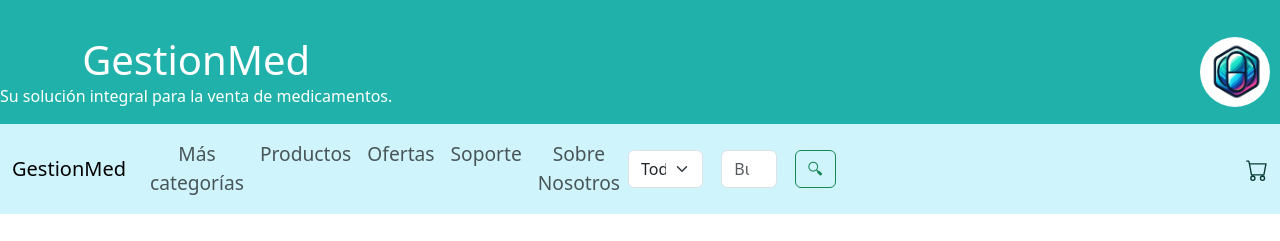
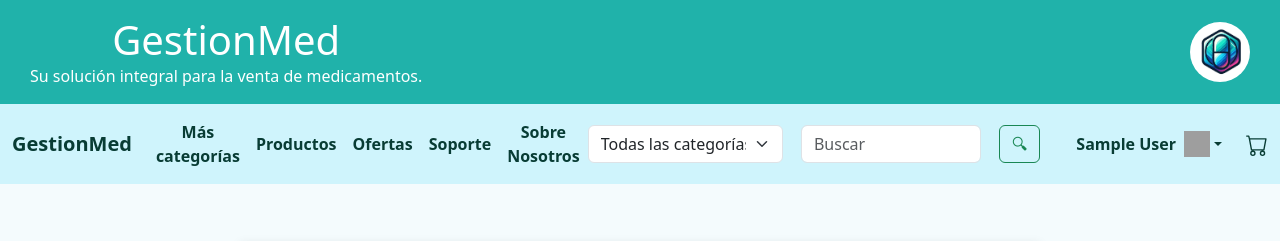
Before and after one commit to J-ader/SCGI-ventas, a Flask app: template templates/index.html in a window 1280 px wide. Shown: the top 241 px of the page. Run offline with Flask 3, Linux system fonts and the light colour scheme; the template is opened without the code that fills it, so the values that code supplies are empty; the visitor is signed in with stand-in values (Sample User, id 1); some libraries are stand-ins or nearby versions; grey boxes are pictures that could not be loaded.

Commit message:
restructuración, confg parte visual de seccion usuario, aplicado estandares de codificación

```diff
--- a/static/Index.css
+++ b/static/Index.css
@@ -1,209 +1,32 @@
+/* -------------------- RESET Y BASE -------------------- */
 body {
     font-family: Arial, sans-serif;
     margin: 0;
     padding: 0;
-
-        background-color: #d1f6fd;
-        /* Azul celeste claro */
+    background-color: #58bace;
 }
 
 header {
     background-color: #20b2aa;
-        /* Verde azulado */
     color: white;
     text-align: center;
-        padding: 20px 0px 0px 0px;
+    padding: 0;
 }
 
-    .logo_{
-        height: 70px; /* Ajusta la altura deseada */
-        width: 70px; /* Para que sea cuadrado inicialmente */
-        border-radius: 50%; /* Para hacerlo circular */
-        margin-right: 10px; /* Espacio entre el logo y el texto */
+.logo_ {
+    height: 60px;
+    width: 60px;
+    border-radius: 50%;
 }
 
-    /* Estilos para la barra de navegación */
-    nav {
-        background-color: #1ee6c9;
-        padding: 0.5em;
-        font-family: inherit;
-        font-size: larger;
-        margin: 0;
-        display: flex;
-        justify-content: space-around;
-        /* Espaciado uniforme entre los elementos */
-        align-items: center;
-        /* Alinea verticalmente los elementos */
-    }
-
-    nav ul {
-        list-style-type: none;
-        padding: 0;
-        margin: 0;
-        display: flex;
-        justify-content: space-around;
-        /* Distribuye uniformemente los elementos */
-        width: 100%;
-        /* Asegura que los elementos llenen todo el espacio horizontal */
-        gap: 0;
-        /* Espacio adicional entre los elementos (ajústalo si lo necesitas) */
-    }
-
-    nav ul li {
-        text-align: center;
-    }
-
-    nav ul li a {
-        color: #083c34;
-        text-decoration: none;
-    }
-
-    #nav-link{
-        color: #083c34;
-        text-decoration: none;
-    }
-
-
-
-
-
-
-    /* Estilo del formulario de búsqueda */
-    form.d-flex {
+.container-fluid-1 {
+    background-color: #20b2aa;
+    color: white;
+    padding: 10px 30px;
     display: flex;
     align-items: center;
-        gap: 10px;
-        /* Espacio entre el input y el botón */
+    justify-content: space-between;
 }
-
-    /* Estilo del ícono al final */
-    nav img {
-        margin-left: 15px;
-    }
-
-    /* Botón de menú oculto por defecto */
-    .toggle-nav {
-        display: none;
-        /* Oculta el botón inicialmente */
-    }
-
-
-
-
-
-
-
-
-
-
-
-
-
-
-
-
-
-
-
-    /* Estilos para la barra de navegación en pantallas pequeñas */
-    @media (max-width: 767px) {
-        nav ul {
-            flex-direction: column;
-            display: none;
-            /* Oculta la barra de navegación por defecto en pantallas pequeñas */
-        }
-
-        nav ul li {
-            margin-right: 0;
-        }
-
-        nav ul li a {
-            display: block;
-            padding: 10px;
-            border-bottom: 1px solid #ccc;
-        }
-
-        nav ul li:last-child a {
-            border-bottom: none;
-        }
-    }
-
-
-
-
-    /* Boton para desplegar la lista */
-    .toggle-nav {
-        display: block;
-        display: block;
-        /* Muestra el botón en pantallas pequeñas */
-        background-color: #1ee6c9;
-        border: none;
-        padding: 0.5em;
-        color: #083c34;
-        font-size: 1em;
-        cursor: pointer;
-
-        padding: 10px;
-
-
-    }
-
-    /* Estilos para la lista desplegable */
-    .nav-show {
-        display: block;
-    }
-
-
-    /* Estilos personalizados para la sección Contactanos */
-    .contact ul li a {
-        color: #007BFF;
-        /* Azul intenso */
-        font-weight: bold;
-        text-decoration: none;
-        border-bottom: 2px solid #007BFF;
-        /* Línea debajo */
-        transition: all 0.3s ease;
-    }
-
-    .contact ul li a:hover {
-        color: #0056b3;
-        /* Azul más oscuro al pasar el cursor */
-        border-bottom: 2px solid #0056b3;
-        /* Cambia la línea al mismo color */
-        background-color: #E3F2FD;
-        /* Fondo azul claro */
-        padding: 0.1rem 0.3rem;
-        /* Añade un pequeño relleno */
-        border-radius: 4px;
-        /* Bordes redondeados */
-    }
-
-    /* Estilos personalizados para la sección Ayuda */
-    .help ul li a {
-        color: #FF4500;
-        /* Naranja fuerte */
-        font-style: italic;
-        /* Texto en cursiva */
-        text-decoration: underline;
-        /* Subrayado */
-        transition: color 0.3s ease, background-color 0.3s ease;
-    }
-
-    .help ul li a:hover {
-        color: #FFFFFF;
-        /* Texto blanco al pasar el cursor */
-        background-color: #FF4500;
-        /* Fondo naranja fuerte */
-        text-decoration: none;
-        /* Sin subrayado */
-        padding: 0.2rem 0.4rem;
-        /* Relleno interno */
-        border-radius: 6px;
-        /* Bordes redondeados */
-    }
-
-
-
 
 .container {
     width: 80%;
@@ -211,80 +34,93 @@
     padding: 2em;
 }
 
-    .cta-button {
-        background-color: #ff69b4;
-        /* Rosa mas intenso */
-        color: white;
-        padding: 10px 20px;
-        text-decoration: none;
-        border-radius: 5px;
-        display: inline-block;
-        margin-top: 20px;
+.img-fluid {
+    max-width: 100%;
+    height: auto;
 }
 
-    /* -------------------agregado prueba---------------------- */
-
-    footer {
-        background-color: #18d0f4;
-        padding: 1em;
-        text-align: center;
-        color: #fff;
+/* -------------------- NAVBAR Y DROPDOWN -------------------- */
+/* Barra de navegación principal y elementos */
+nav ul {
+    display: flex;
+    align-items: center;
+    margin: 0;
+    padding: 0;
+    list-style: none;
 }
 
-    .dani {
-
-        padding: 0.5em;
+nav ul li {
     text-align: center;
-        /* Add this to center the nav */
-        width: 100%;
-        /* Add this to make it full width */
-        margin: 0;
-        /* Elimina los margenes */
 }
 
-    .dani ul {
-        padding-left: 25px;
-        padding-right: 25px;
-        display: flex;
-        /* Add this to make the list items inline-block */
-        justify-content: space-between;
-        /* Add this to space the list items evenly */
-        margin: 0;
-        /* Elimina los margenes */
+nav ul li a,
+#nav-link,
+.navbar-brand,
+.navbar-nav .nav-link {
+    color: #083c34 !important;
+    text-decoration: none;
+    font-weight: 600;
 }
 
-    .dani li {
-        margin: 0;
-        /* Elimina los margenes */
-        padding-top: 0.5%;
+.navbar-nav .nav-link.active {
+    color: #20b2aa !important;
 }
 
-    .dropdown {
-        display: none;
-        /* Hide the dropdown by default */
-        position: absolute;
-        /* Position the dropdown absolutely */
-        background-color: #ffc0cb;
-        /* Rosa */
-        padding: 10px;
-        border: 1px solid #ccc;
-        border-radius: 5px;
-        box-shadow: 0 0 10px rgba(0, 0, 0, 0.2);
+.navbar-nav .nav-link:hover {
+    color: #386d7d !important;
 }
 
-    .dani li:hover>.dropdown {
-        display: block;
-        /* Show the dropdown on hover */
+nav img {
+    margin-left: 15px;
 }
 
-    .dropdown li {
-        margin-bottom: 10px;
+/* Dropdown Bootstrap */
+.nav-item.dropdown .dropdown-menu {
+    background-color: #fff;
+    border-radius: 8px;
+    min-width: 180px;
+    box-shadow: 0 2px 12px rgba(32, 178, 170, 0.08);
 }
 
-    .dropdown li:last-child {
-        margin-bottom: 0;
+.dropdown-menu .dropdown-item {
+    color: #083c34;
+    font-weight: 500;
+    transition: background 0.2s, color 0.2s;
 }
 
+.dropdown-menu .dropdown-item:hover {
+    background-color: #e0f7fa;
+    color: #20b2aa;
+}
+
+/* Espaciado para elementos de la navbar */
+.ms-2 { margin-left: 0.5rem !important; }
+.me-2 { margin-right: 0.5rem !important; }
+
+/* -------------------- FORMULARIO DE BÚSQUEDA -------------------- */
+form.d-flex {
+    display: flex;
+    align-items: center;
+    gap: 10px;
+}
+
+/* -------------------- BOTÓN DE MENÚ RESPONSIVE -------------------- */
+.toggle-nav {
+    display: none;
+    background-color: #1ee6c9;
+    border: none;
+    padding: 10px;
+    color: #083c34;
+    font-size: 1em;
+    cursor: pointer;
+}
+
+/* -------------------- SECCIONES PRINCIPALES -------------------- */
+main {
+    background-color: #f4fbfd;
+    padding: 20px;
+    min-height: 70vh;
+}
 
 section {
     max-width: 800px;
```
Also changed, not shown: other parts of static/Index.css (+98 -28 lines). Lines whose indentation alone changed are shown as unchanged.
